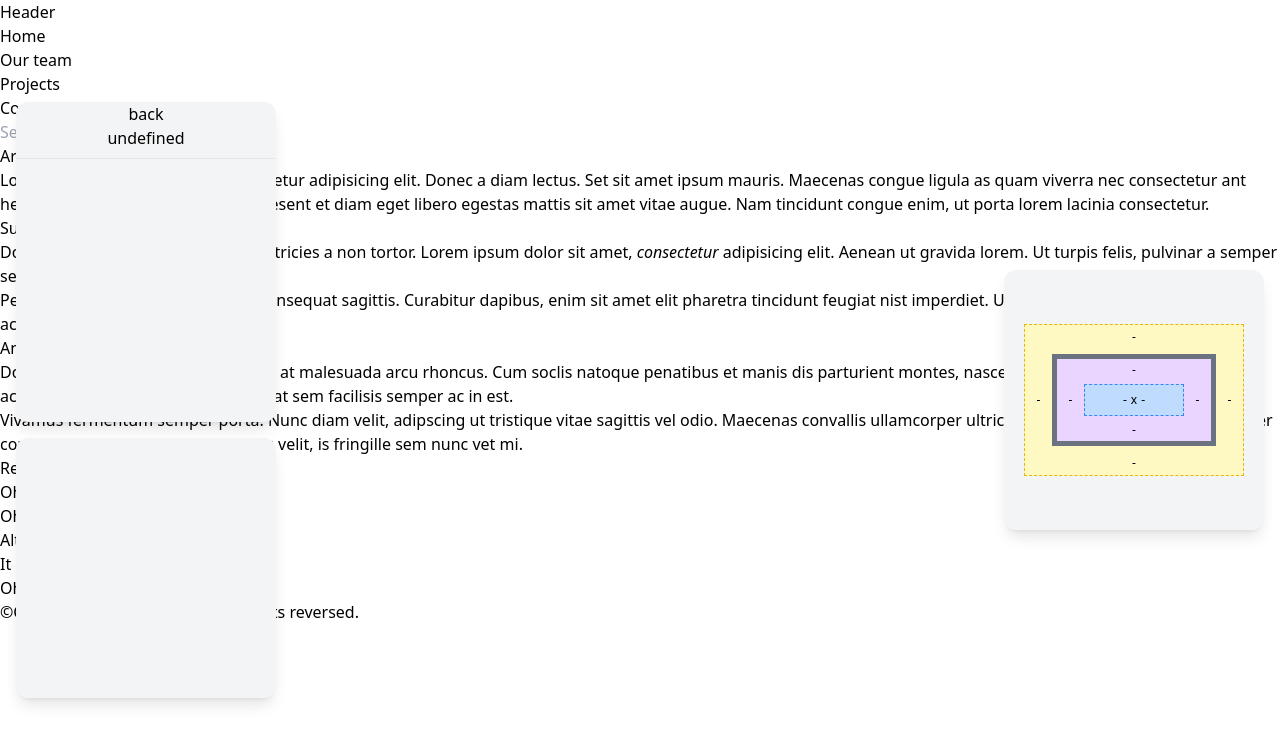
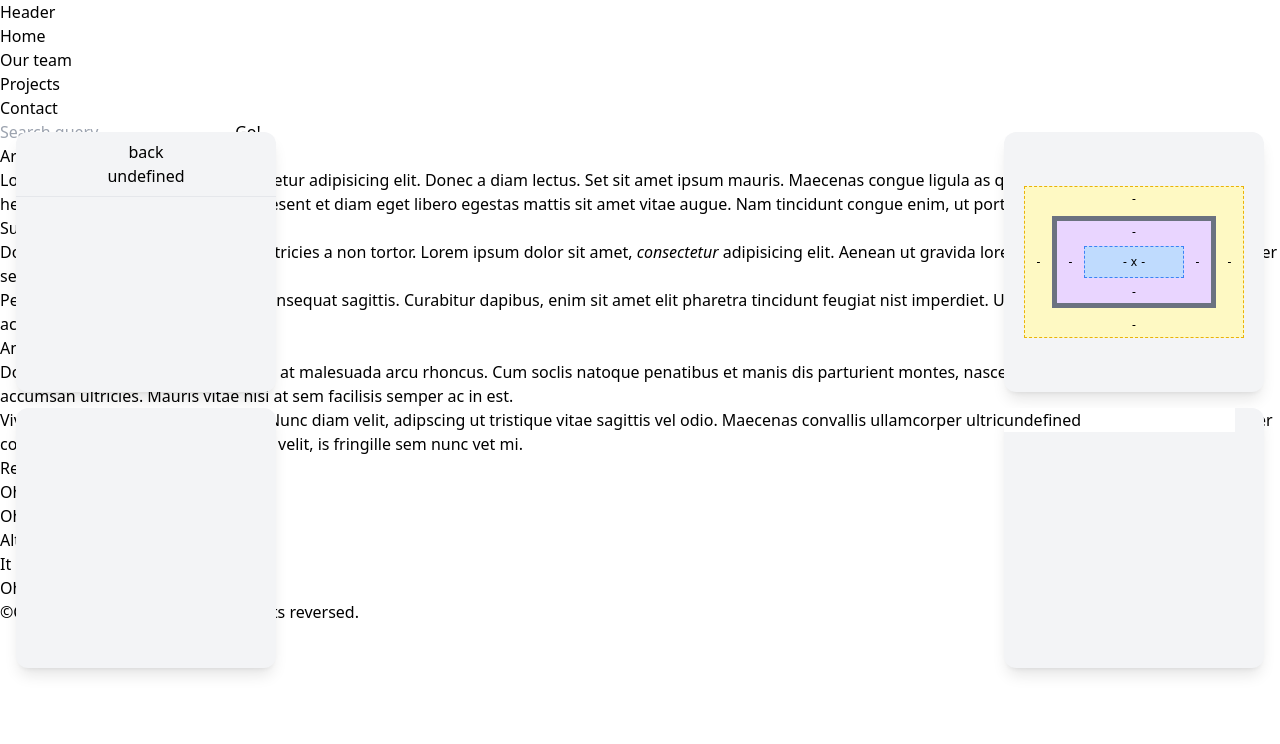
Before and after one commit to arjunchib/monet, a Svelte app: page / in a window 1280 px wide. Shown: the top 744 px of the page. Built offline with nearby package versions, Linux system fonts and the light colour scheme.

Commit message:
Add styles panel

```diff
--- a/src/App.svelte
+++ b/src/App.svelte
@@ -5,6 +5,7 @@
   import Layout from "./lib/Layout.svelte";
   import Chain from "./lib/Chain.svelte";
   import { root, active, hover } from "./lib/stores.js";
+  import Styles from "./lib/Styles.svelte";
 
   let showPanel = true;
 
@@ -68,7 +69,10 @@
     <Directory />
     <Chain />
   </div>
-  <Layout />
+  <div class="amoeba-item self-center justify-self-end">
+    <Layout />
+    <Styles />
+  </div>
 </nav>
 
 <div
--- a/src/lib/Directory.svelte
+++ b/src/lib/Directory.svelte
@@ -68,9 +68,11 @@
 </script>
 
 <div
-  class="bg-gray-100 w-65 h-80 rounded-xl shadow-lg m-4 divide-y pointer-events-auto"
+  class="bg-gray-100 w-65 h-65 rounded-xl shadow-lg m-4 divide-y pointer-events-auto overflow-y-scroll"
 >
-  <div class="m-2 grid grid-cols-[1fr,3fr,1fr] justify-items-center">
+  <div
+    class="m-2 grid grid-cols-[1fr,3fr,1fr] justify-items-center sticky top-0 bg-gray-100"
+  >
     <button
       disabled={node === $root}
       on:click={(e) => ($active = node)}
--- a/src/lib/Layout.svelte
+++ b/src/lib/Layout.svelte
@@ -3,7 +3,7 @@
 </script>
 
 <div
-  class="bg-gray-100 w-65 h-65 rounded-xl shadow-lg amoeba-item self-center m-4 divide-y justify-self-end pointer-events-auto amoeba"
+  class="bg-gray-100 w-65 h-65 rounded-xl shadow-lg  m-4 divide-y pointer-events-auto amoeba"
 >
   <div
     class="border-dashed border-1 border-yellow-500 bg-yellow-100 w-55 h-38 amoeba-item place-self-center grid-9"
--- /dev/null
+++ b/src/lib/Styles.svelte
@@ -0,0 +1,12 @@
+<script>
+  import SelectInput from "./inputs/SelectInput.svelte";
+</script>
+
+<div
+  class="bg-gray-100 w-65 h-65 rounded-xl shadow-lg  m-4 divide-y  pointer-events-auto"
+>
+  <SelectInput
+    style="font-family"
+    options={["serif", "sans-serif", "cursive", "fantasy", "monospace"]}
+  />
+</div>
--- /dev/null
+++ b/src/lib/inputs/SelectInput.svelte
@@ -0,0 +1,33 @@
+<script>
+  import { active } from "../stores";
+  export let style, options;
+
+  let value;
+
+  $: {
+    if ($active) {
+      value = window.getComputedStyle($active)?.getPropertyValue(style);
+    }
+  }
+
+  function focus(e) {
+    event.target.select();
+  }
+
+  function blur(e) {
+    window.getSelection().removeAllRanges();
+  }
+</script>
+
+<input
+  {value}
+  list={style}
+  on:focus={(e) => focus(e)}
+  on:blur={(e) => blur(e)}
+  on:input={(e) => ($active.style[style] = e.target.value)}
+/>
+<datalist id={style}>
+  {#each options as option}
+    <option>{option}</option>
+  {/each}
+</datalist>
```
